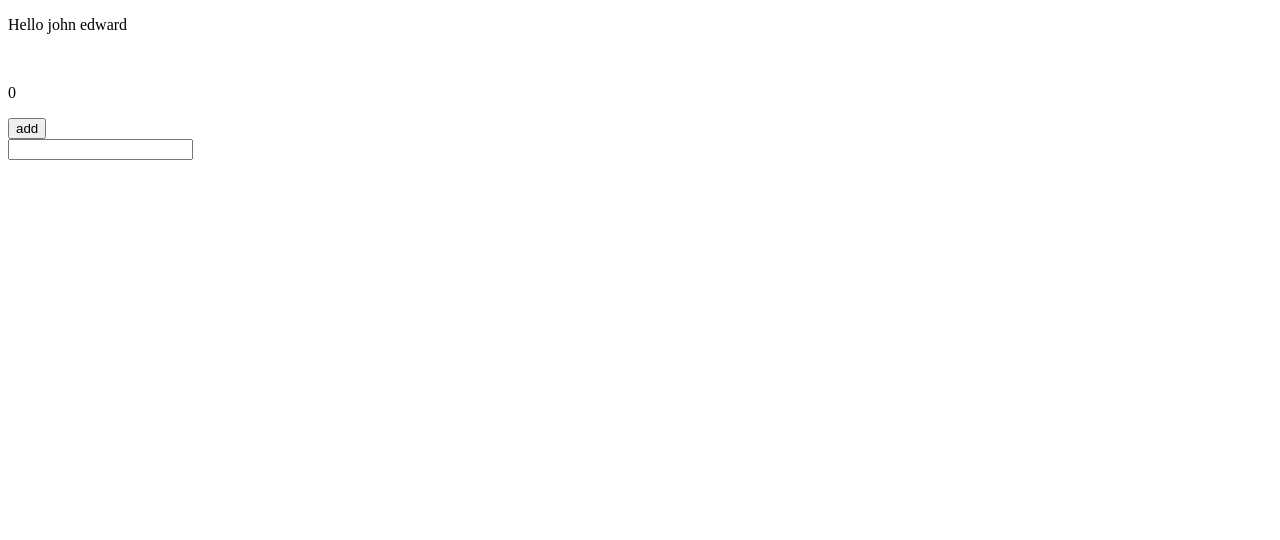
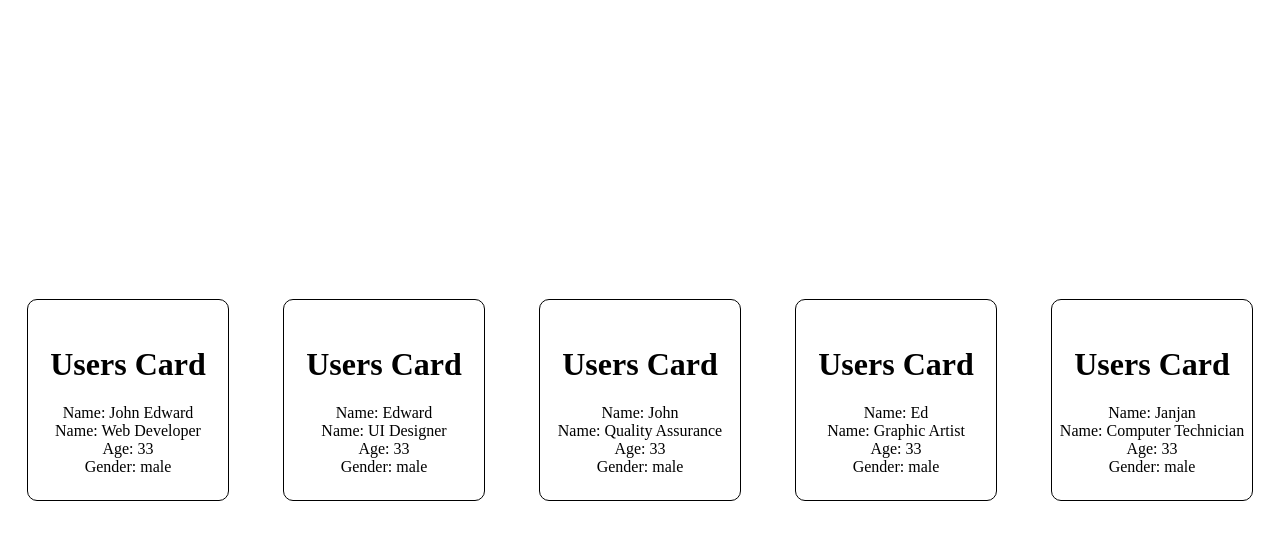
Before and after one commit to dipaaapi/quickbooksweb, a React (Create React App) app: page / in a window 1280 px wide. Shown: the top 540 px of the page. Built offline with nearby package versions, Linux system fonts and the light colour scheme.

Commit message:
implement card component

```diff
--- /dev/null
+++ b/src/App.css
@@ -0,0 +1,37 @@
+html, body {
+    padding: 0;
+    margin: 0;
+}
+
+.root {
+    height: 100vh;
+}
+
+.app-main {
+    height: 100vh;
+
+    /* layout */
+    display: flex;
+    justify-content: space-around;
+    align-items: center;
+}
+
+.app-main .card-main {
+    border: 1px solid black;
+    height: 200px;
+    width: 200px;
+
+    /* layout */
+    display: flex;
+    flex-direction: column;
+    justify-content: center;
+    align-items: center;
+    border-radius: 10px;
+}
+
+.card-main:hover {
+    background-color: mediumturquoise;
+    color:whitesmoke;
+    transition-delay: .2s;
+    border: 1px solid mediumturquoise;
+}
--- a/src/App.js
+++ b/src/App.js
@@ -1,30 +1,18 @@
-import React, { useState } from "react";
-import { info } from "./Info";
+import React from "react";
+// component
+import Card from "./Card";
+// style
+import './App.css';
 
 const App = () => {
-
-    const [count, setCount] = useState(0)
-    const [user, setUser] = useState('')
-
-    const adding = () => {
-        setCount(count + 1)
-    }
-
-    const handleOnChange = (e) => {
-        setUser(e.target.value)
-        // console.log("e: ", e.target.value)
-        console.log("user: ", user)
-    }
-
     return (
-        <React.Fragment>
-            <p>Hello {info.fname}</p>
-            <br />
-            <p>{count}</p>
-            <button id="add" onClick={adding}>add</button>
-            <br />
-            <input name="user" onChange={handleOnChange} value={user} />
-        </React.Fragment>
+        <div className="app-main">
+            <Card name="John Edward" age={33} gender="male" position="Web Developer" />
+            <Card name="Edward" age={33} gender="male" position="UI Designer" />
+            <Card name="John" age={33} gender="male" position="Quality Assurance" />
+            <Card name="Ed" age={33} gender="male" position="Graphic Artist" />
+            <Card name="Janjan" age={33} gender="male" position="Computer Technician" />
+        </div>
     )
 }
 
--- /dev/null
+++ b/src/Card.js
@@ -0,0 +1,17 @@
+import React from "react";
+
+// const Card = (props) => {
+const Card = ({ name, age, gender, position }) => {
+    // const { name, age, gender, position } = props
+    return (
+        <div className="card-main">
+            <h1>Users Card</h1>
+            <div>Name: {name}</div>
+            <div>Name: {position}</div>
+            <div>Age: {age}</div>
+            <div>Gender: {gender}</div>
+        </div>
+    )
+}
+
+export default Card
```
Also changed, not shown: src/Implement.js (added, +31 -0 lines).
